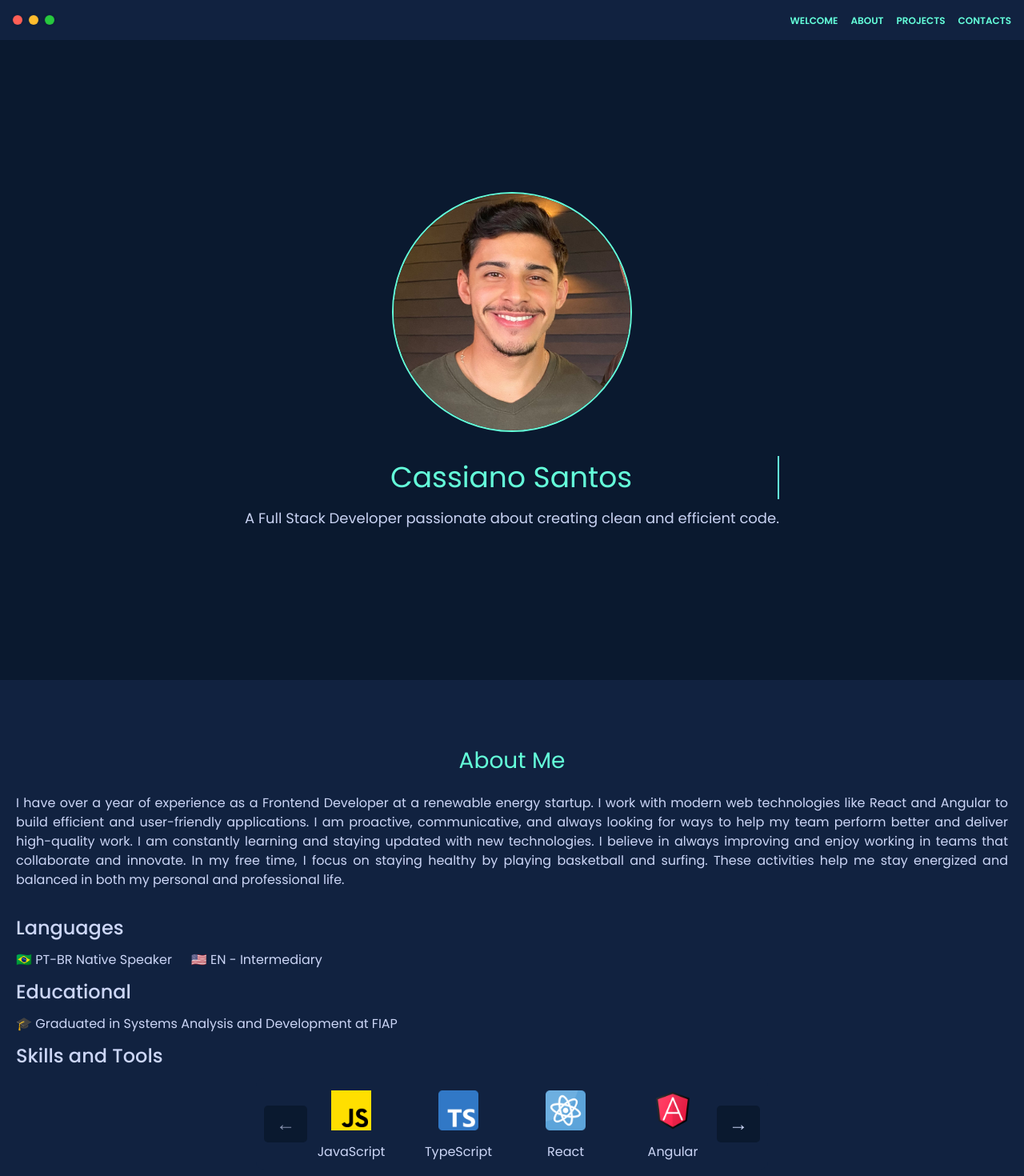
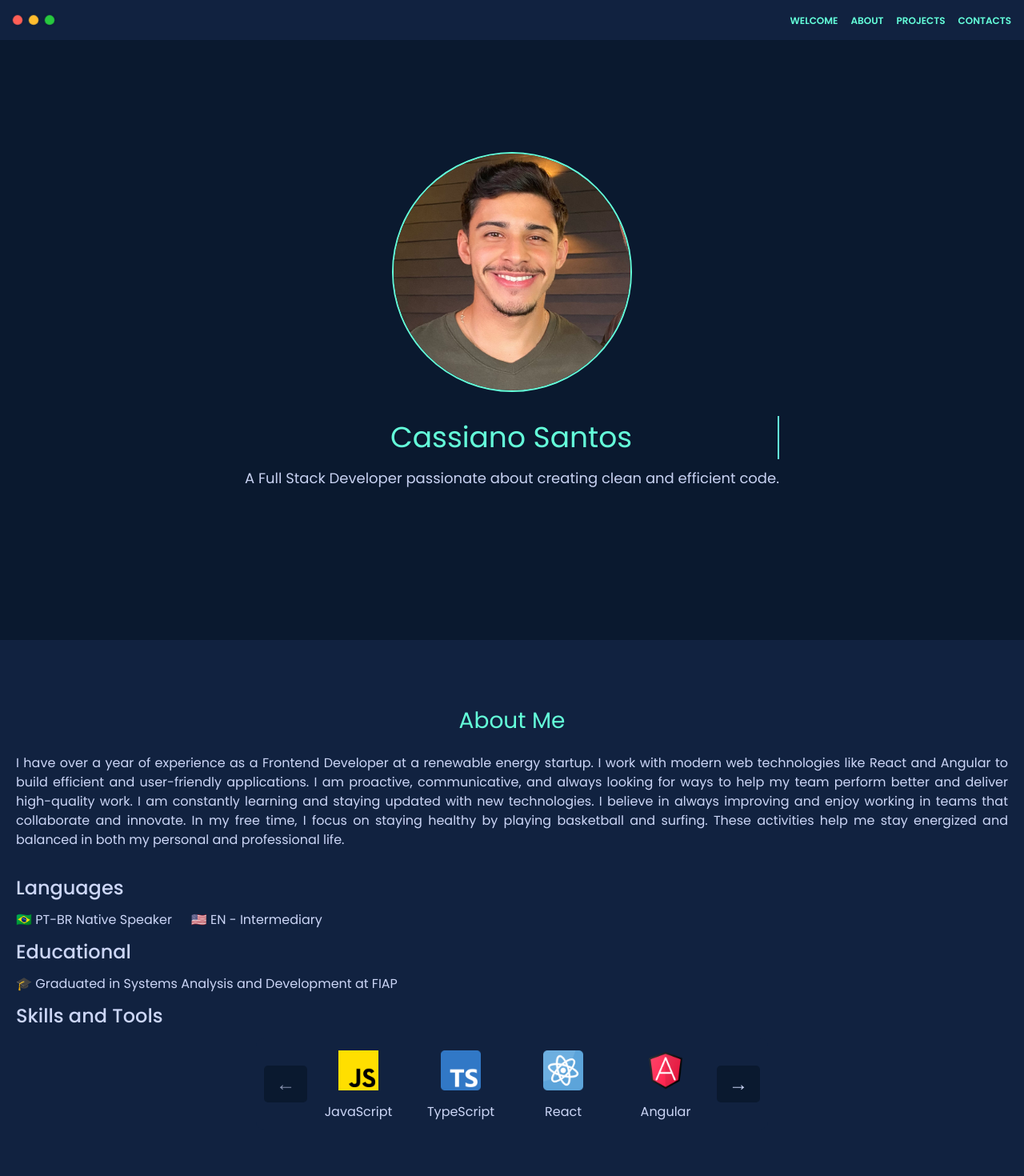
Before and after one commit to CassianoSantosTech/portfolioProject, a Next.js app: page / in a window 1280 px wide. Shown: the top 1470 px of the page at 80% size. Built offline with nearby package versions, Linux system fonts and the light colour scheme.

Commit message:
fix: header

```diff
--- a/src/app/components/header/header.css
+++ b/src/app/components/header/header.css
@@ -1,5 +1,4 @@
 .header {
-    position: relative;
     top: 0;
     left: 0;
     width: 100%;
@@ -11,6 +10,10 @@
     justify-content: space-between;
     padding: 0 16px;
     gap: 16px;
+}
+
+.app.normal .header {
+    position: fixed !important;
 }
 
 .header .window-control-circles {
--- a/src/app/components/programming-languages-section/programming-languages.css
+++ b/src/app/components/programming-languages-section/programming-languages.css
@@ -21,7 +21,7 @@
 
 .languages-list {
     display: flex;
-    justify-content: space-between;
+    justify-content: space-around;
     overflow: hidden;
     width: 100%;
     max-width: 900px;
--- a/src/app/components/window-control-circles/window-control-circles.css
+++ b/src/app/components/window-control-circles/window-control-circles.css
@@ -27,7 +27,7 @@
 }
 
 .circle:hover {
-    transform: scale(1.2) !important;
+    transform: scale(1.35) !important;
     transition: transform 0.2s ease-in-out;
 }
 
@@ -38,7 +38,7 @@
     }
 
     50% {
-        transform: scale(1.1);
+        transform: scale(1.3);
         box-shadow: 0 0 8px rgba(0, 0, 0, 0.4);
     }
 
```
